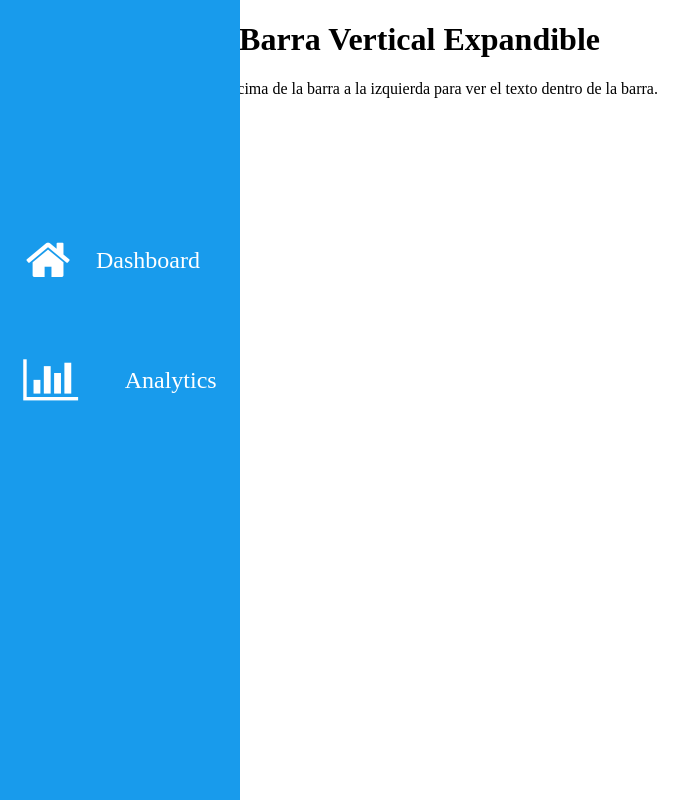
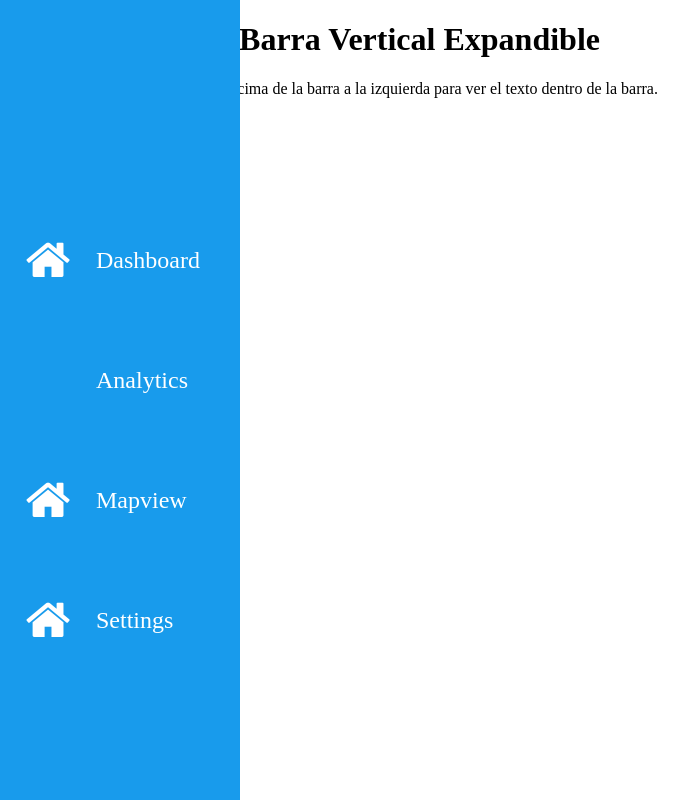
Before and after one commit to Adell02/INT_analytics_app, a Flask app: page /private/prueba in a window 1280 px wide. Shown: the whole page, without its empty margins (0-697 px from the left). Run offline with Flask 3, Linux system fonts and the light colour scheme; the visitor is signed in with stand-in values (Sample User, id 1).

Commit message:
páginas nuevas

```diff
--- a/app/templates/template.html
+++ b/app/templates/template.html
@@ -22,21 +22,37 @@
                 </div>
                 <div class="dashboard-box-text">
                     <!-- Texto dentro de la barra -->
-                     <a class="texto-dentro" href="#"> Dashboard </a>
+                     <a class="texto-dentro" href="#"> Dashboard</a>
                 </div>
             </div>
-            <div class="analytics-box">
-                <a href="#"> <i class="fa fa-bar-chart fa-3x icono-analytics" aria-hidden="true"> </i> </a>
-                        <!-- Texto dentro de la barra -->
-                <a class="texto-dentro" href="#"> Analytics </a>
+            <div class="dashboard-box">
+                <div class="dashboard-box-icon">
+                    <a href="#"> <i class="fa-solid fa-chart-mixed fa-3x icono-analytics"> </i> </a>
+                </div>
+                <div class="dashboard-box-text">
+                    <!-- Texto dentro de la barra -->
+                     <a class="texto-dentro" href="#"> Analytics</a>
+                </div>
+            </div>
+            <div class="dashboard-box">
+                <div class="dashboard-box-icon">
+                    <a href="#"> <i class="fa fa-home fa-3x icono-dashboard"> </i> </a>
+                </div>
+                <div class="dashboard-box-text">
+                    <!-- Texto dentro de la barra -->
+                     <a class="texto-dentro" href="#"> Mapview</a>
+                </div>
+            </div>
+            <div class="dashboard-box">
+                <div class="dashboard-box-icon">
+                    <a href="#"> <i class="fa fa-home fa-3x icono-dashboard"> </i> </a>
+                </div>
+                <div class="dashboard-box-text">
+                    <!-- Texto dentro de la barra -->
+                     <a class="texto-dentro" href="#"> Settings</a>
+                </div>
             </div>
         </div>
-
-        <div class="settings">
-
-        </div>
-
-
 
 
     </div>
```
Also changed, not shown: app/templates/analytics.html (added), app/templates/datasource.html (added), app/templates/mapview.html (added), app/templates/settings.html (added), app/templates/user.html (added).
